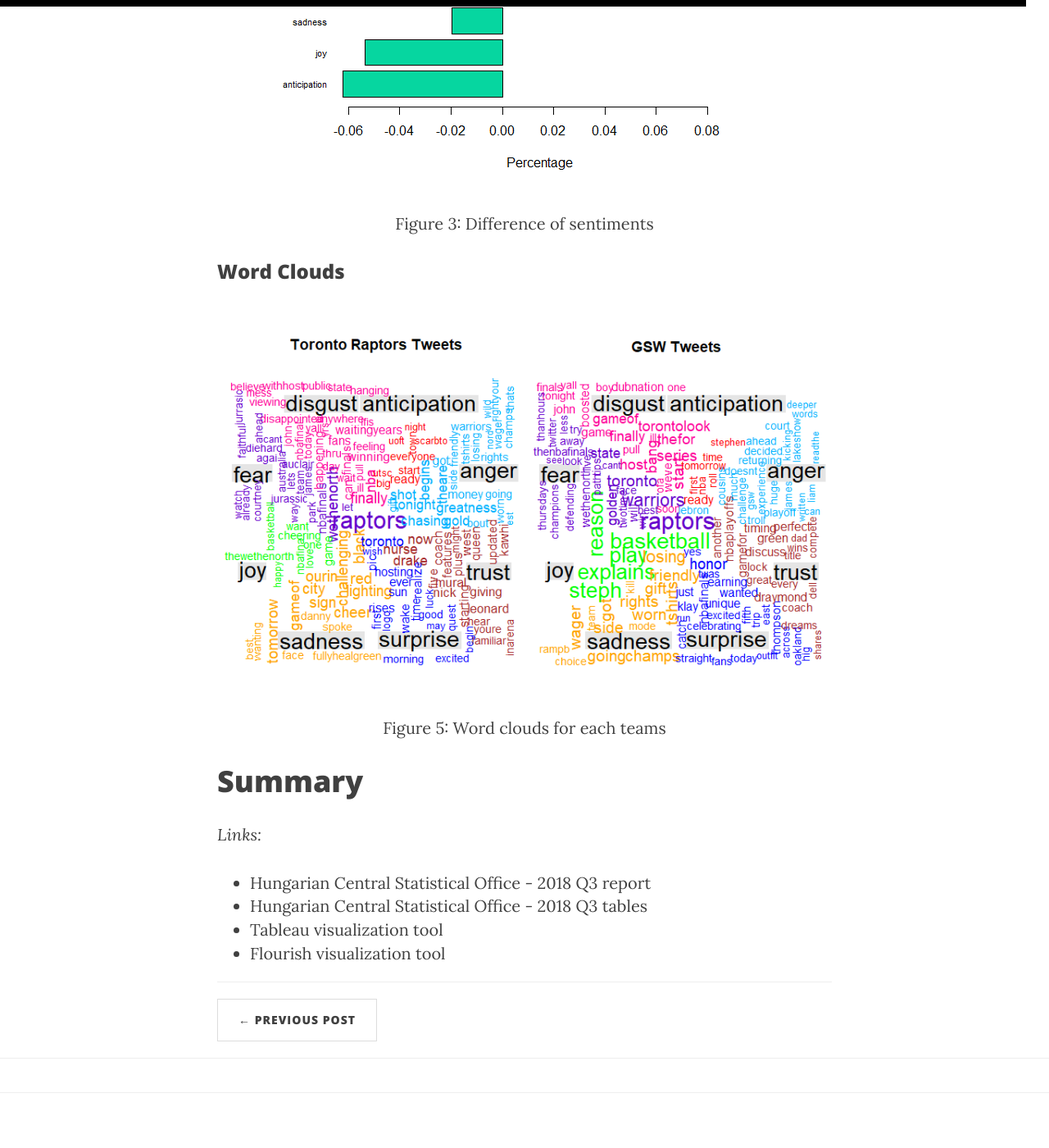
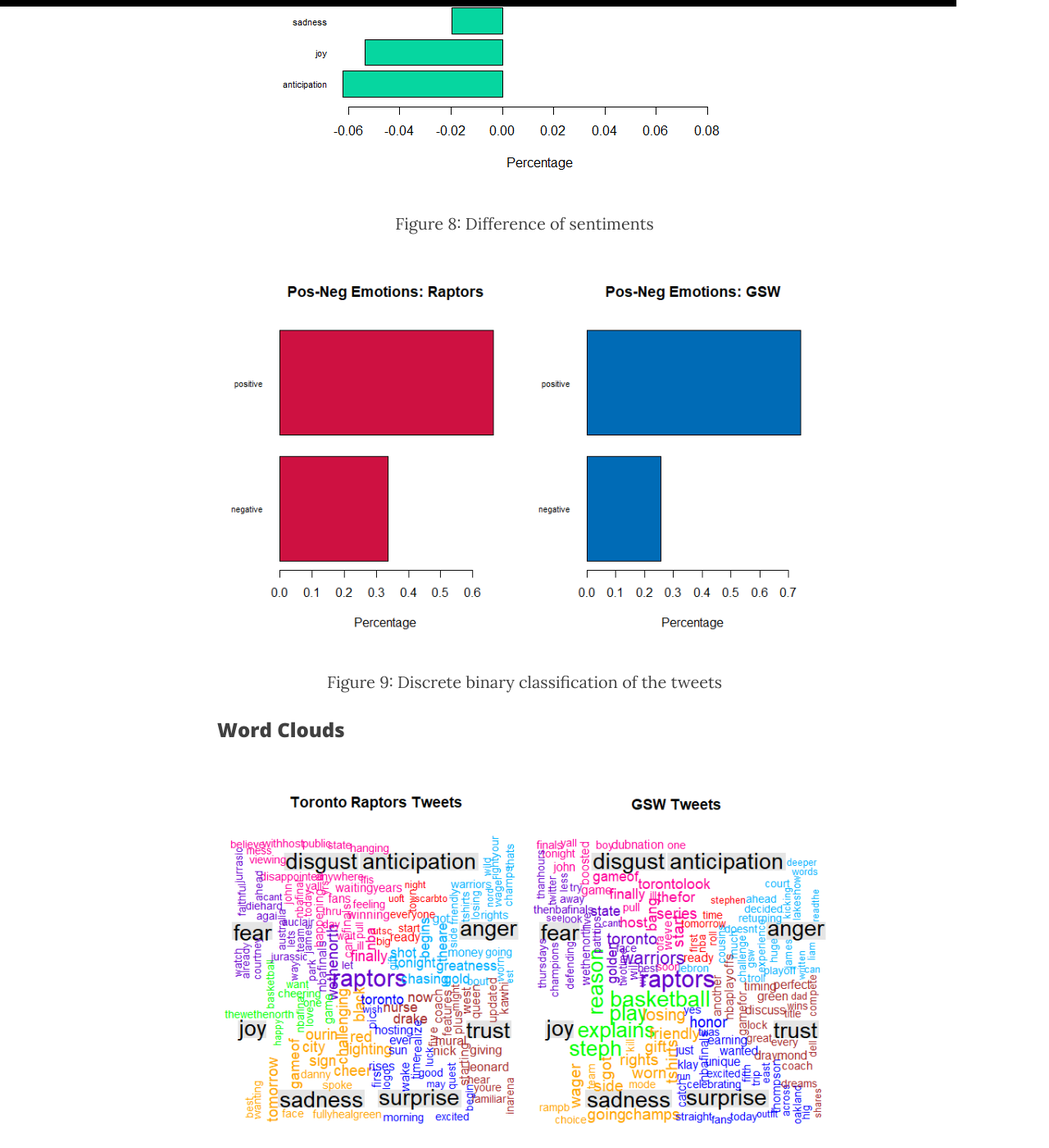
Before and after one commit to georgekatona/georgekatona.github.io, a Jekyll site: the page built from _posts/2019-05-30-Sport-Finals.markdown, in a window 1280 px wide and 1400 px high, scrolled down 7559 px. Shown: the whole window at 82% size. Built offline with Jekyll 4.4.1, drawn with Linux system fonts in a browser that asks for light colours; nearby versions of some CDN libraries; comment, search, counter and statistics services are not loaded; some of the changed text lies outside the part shown.

Commit message:
Edit post

```diff
--- a/_posts/2019-05-30-Sport-Finals.markdown
+++ b/_posts/2019-05-30-Sport-Finals.markdown
@@ -112,14 +112,18 @@
 <p align="center">Figure 7: Emotions expressed by the tweets for each team</p>
 
 ![sub_emotions_nba](https://georgekatona.com/img/finals/sub_emotions_nba.png)
-<p align="center">Figure 3: Difference of sentiments</p>
+<p align="center">Figure 8: Difference of sentiments</p>
+
+![raptors_gsw_pos_neg](https://georgekatona.com/img/finals/raptors_gsw_pos_neg.png)
+<p align="center">Figure 9: Discrete binary classification of the tweets</p>
 
 ### Word Clouds
 
 ![wordcloud_nba](https://georgekatona.com/img/finals/wordcloud_nba.png)
-<p align="center">Figure 5: Word clouds for each teams</p>
+<p align="center">Figure 10: Word clouds for each teams</p>
 
 # Summary
+
 
 
 
```
Also changed, not shown: img/finals/raptors_gsw_pos_neg.png (added).
